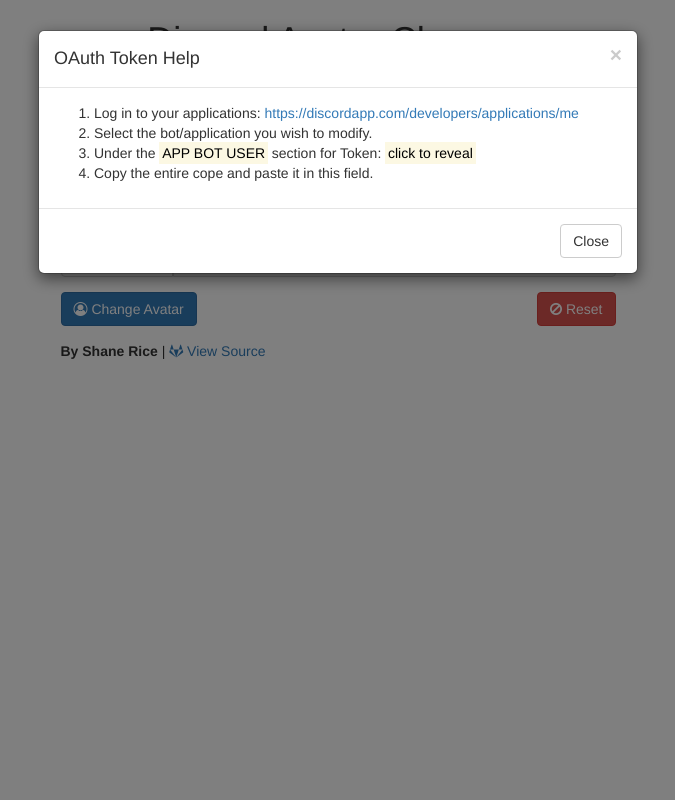
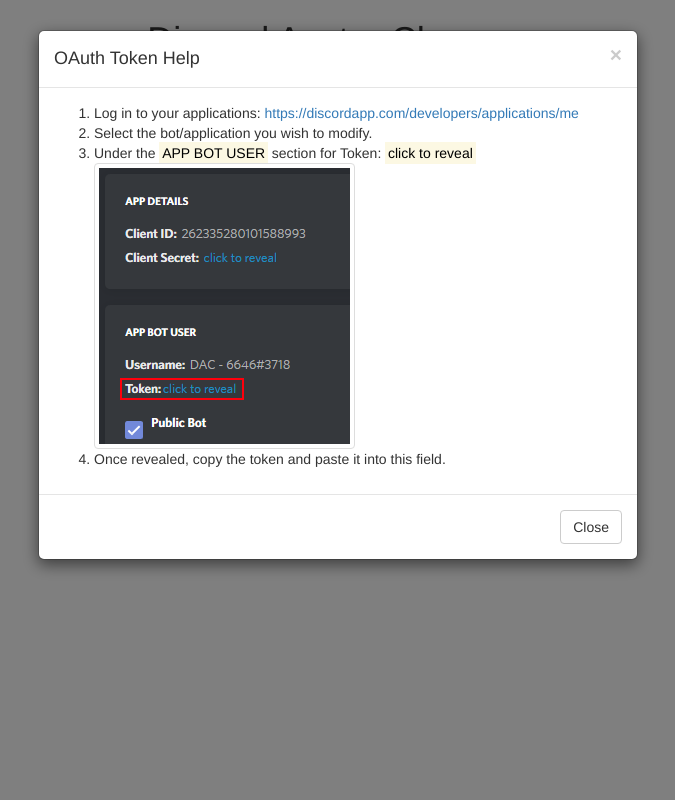
Before and after one commit to Blastsoft-Studios/dac, a Django app: template templates/home.html in a window 1280 px wide, after a click on "Need Help". Shown: the whole page, without its empty margins (302-977 px from the left). Run offline with Django 3.2, Linux system fonts and the light colour scheme; the template is opened without the code that fills it, so the values that code supplies are empty; parts of the project's set-up code (start-up, migrations or seed data) failed here and were passed over; some libraries are stand-ins or nearby versions.

Commit message:
Added image example for help modal

```diff
--- a/templates/token-modal.html
+++ b/templates/token-modal.html
@@ -1,3 +1,4 @@
+{% load staticfiles %}
 
 <div id="token-help" class="modal fade" tabindex="-1" role="dialog">
 	<div class="modal-dialog" role="document">
@@ -17,7 +18,8 @@
 					</li>
 					<li>Select the bot/application you wish to modify.</li>
 					<li>Under the <mark>APP BOT USER</mark> section for Token: <mark>click to reveal</mark></li>
-					<li>Copy the entire cope and paste it in this field.</li>
+						<img src="{% static 'images/token-example.png' %}" class="img-thumbnail">
+					<li>Once revealed, copy the token and paste it into this field.</li>
 				</ol>
 
 			</div>
```
Also changed, not shown: home/views.py (+4 -4 lines), static/images/token-example.png (added).
